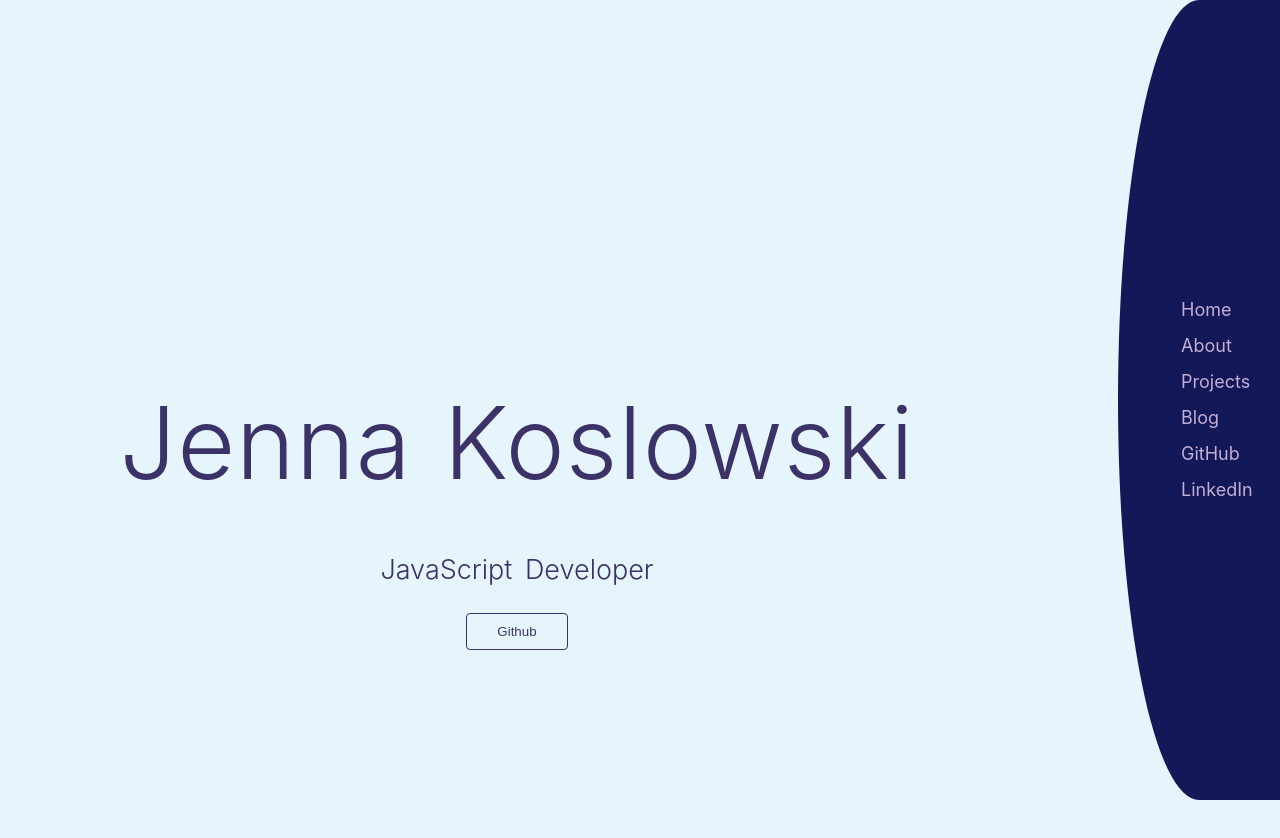
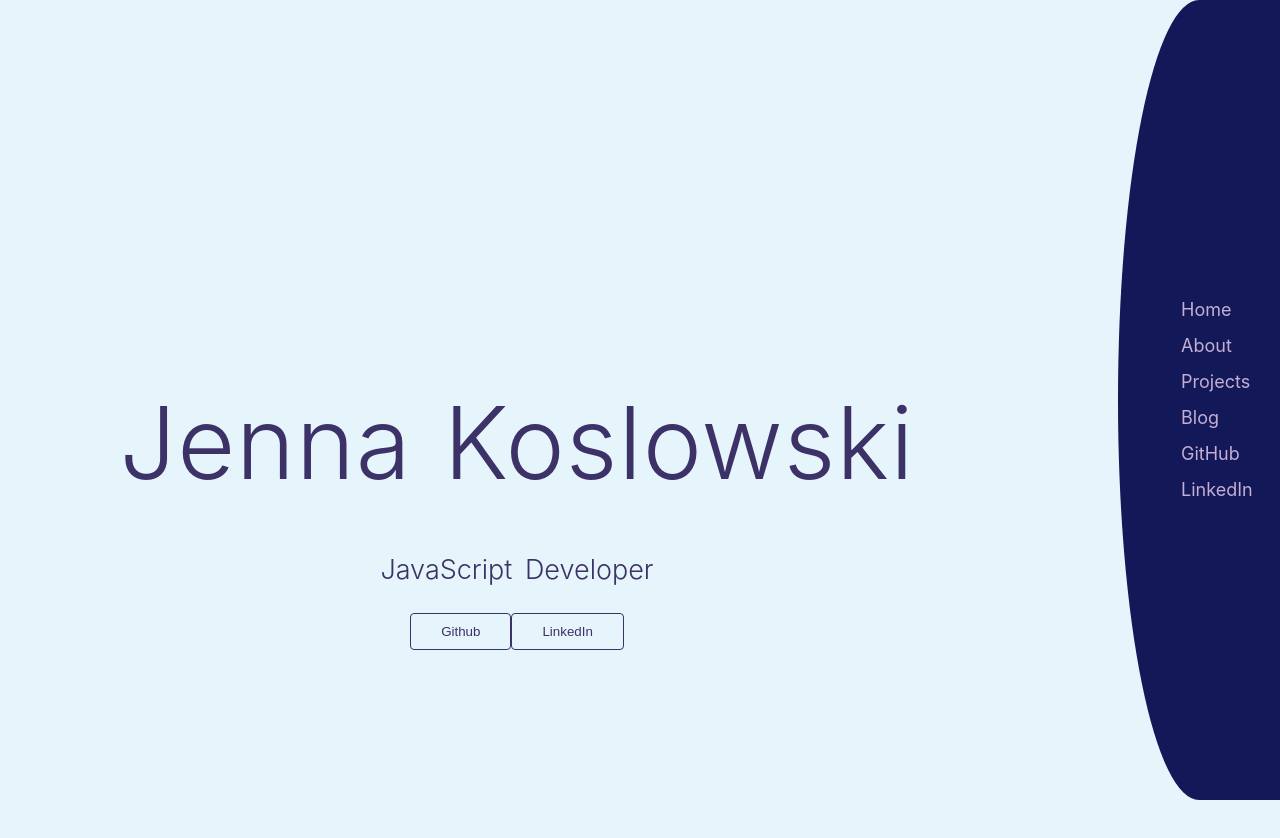
Before and after one commit to JennaKoslowski/vue-profile, a Nuxt app: page / in a window 1280 px wide. Shown: the top 838 px of the page. Built offline with nearby package versions, Linux system fonts and the light colour scheme.

Commit message:
add linkedin link to homepage

```diff
--- a/pages/index.vue
+++ b/pages/index.vue
@@ -8,6 +8,7 @@
         JavaScript Developer
       </h2>
       <a href="https://github.com/JennaKoslowski/"><button>Github</button></a>
+      <a href="https://www.linkedin.com/in/jennakoslowski/"><button>LinkedIn</button></a>
     </div>
   </section>
 </template>
```
